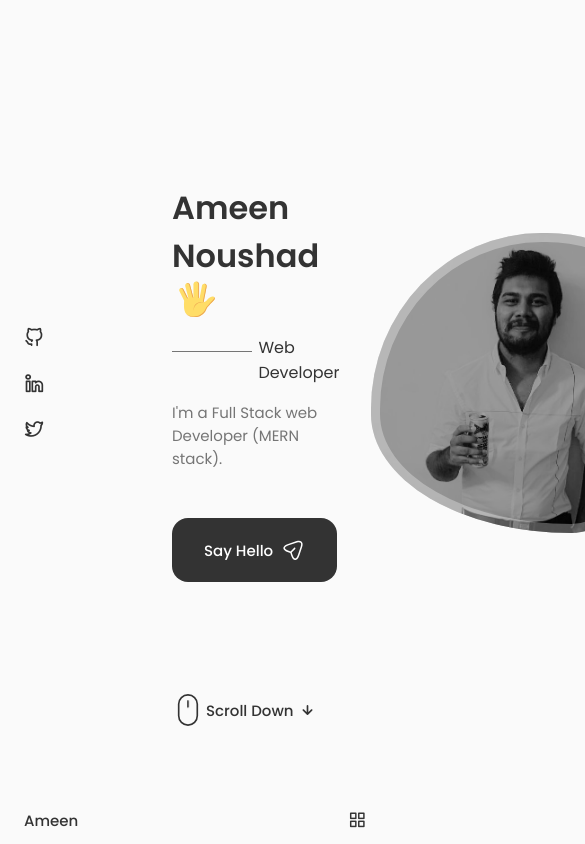
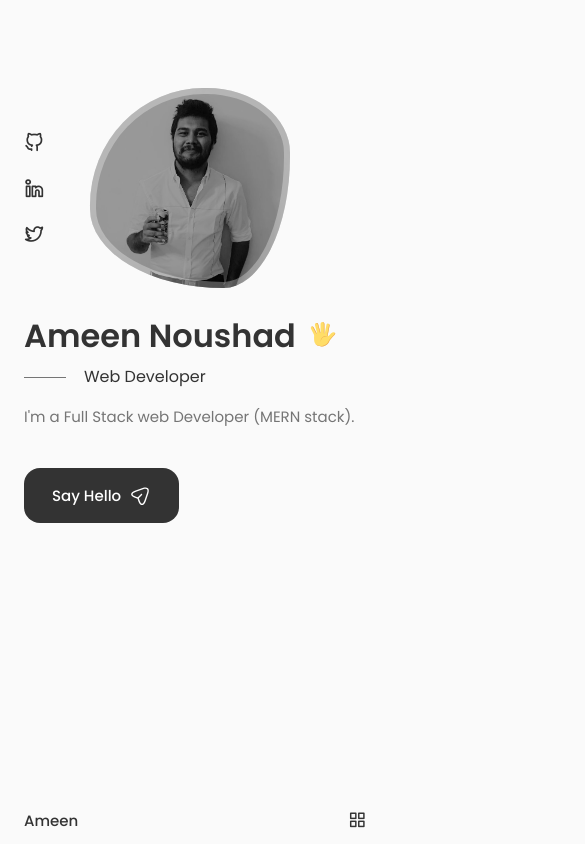
Before and after one commit to Ameen-Here/portfolio, a React (Create React App) app: page / in a window 390 px wide. Shown: the top 844 px of the page, 585 px wide, since content can reach past the window. Built offline with nearby package versions, Linux system fonts and the light colour scheme.

Commit message:
Added responsiveness to home page

```diff
--- a/src/App.css
+++ b/src/App.css
@@ -180,10 +180,22 @@ img {
     margin-left: var(--mb-1-5);
     margin-right: var(--mb-1-5);
   }
+
+  .button {
+    padding: 1rem 1.75rem;
+  }
+
+  .button__icon {
+    height: 22px;
+    width: 22px;
+  }
 }
 
 /* For medium devices */
 @media screen and (max-width: 768px) {
+  .section {
+    padding: 2rem 0 4rem;
+  }
 }
 
 @media screen and (max-width: 576px) {
@@ -191,6 +203,9 @@ img {
 
 /* For small devices */
 @media screen and (max-width: 350px) {
+  :root {
+    --big-font-size: 2.25rem;
+  }
   .container {
     margin-left: var(--mb-1);
     margin-right: var(--mb-1);
--- a/src/components/home/Home.css
+++ b/src/components/home/Home.css
@@ -121,3 +121,81 @@
   font-size: 1.25rem;
   color: var(--title-color);
 }
+
+/* ===================  BREAKPOINTS =================== */
+
+/* For large devices */
+@media screen and (max-width: 992px) {
+  .home__content {
+    grid-template-columns: 100px repeat(2, 1fr);
+    column-gap: 1.25rem;
+  }
+
+  .home__hand {
+    width: 26px;
+    height: 26px;
+  }
+
+  .home__subtitle {
+    padding-left: 3.75rem;
+    margin-bottom: var(--mb-1);
+  }
+
+  .home__subtitle::before {
+    width: 42px;
+    top: 0.8rem;
+  }
+
+  .home__description {
+    max-width: initial;
+    margin-bottom: var(--mb-2-5);
+  }
+
+  .home__img {
+    width: 250px;
+    height: 250px;
+    box-shadow: inset 0 0 0 8px rgb(255 255 255 / 30%);
+  }
+
+  .home__scroll {
+    margin-left: 7.5rem;
+  }
+}
+
+/* For medium devices */
+@media screen and (max-width: 768px) {
+  .home__content {
+    grid-template-columns: 0.5fr 3fr;
+    padding-top: 3.5rem;
+  }
+
+  .home__img {
+    order: initial;
+    justify-self: initial;
+
+    width: 200px;
+    height: 200px;
+    box-shadow: inset 0 0 0 6px rgb(255 255 255 / 30%);
+  }
+
+  .home__data {
+    grid-column: 1/3;
+  }
+
+  .home__scroll {
+    display: none;
+  }
+}
+
+/* For small devices */
+@media screen and (max-width: 350px) {
+  .home__img {
+    width: 180px;
+    height: 180px;
+  }
+
+  .home__hand {
+    width: 22px;
+    height: 22px;
+  }
+}
```
